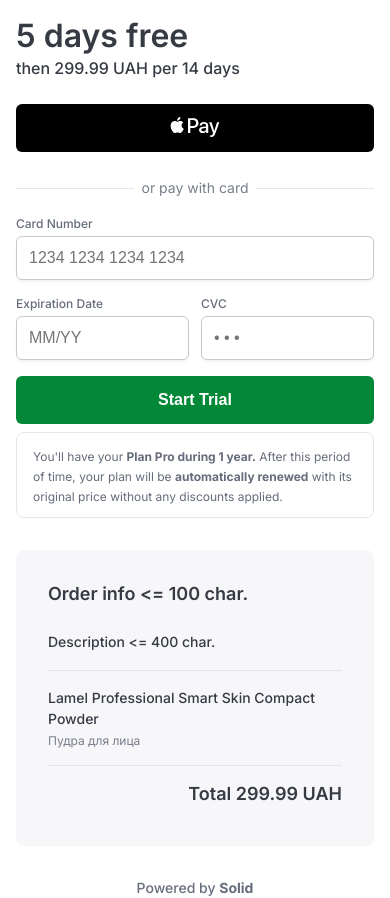
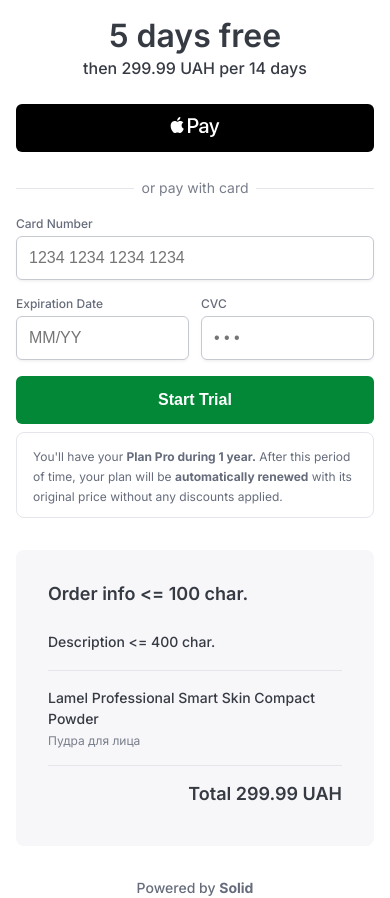
Before and after one commit to LonelyTrouvere/test-task, a React (Vite) app: page / in a window 390 px wide. Built offline with nearby package versions, Linux system fonts and the light colour scheme.

Commit message:
center top text for mobile

```diff
--- a/src/components/payment-area/PaymentArea.css
+++ b/src/components/payment-area/PaymentArea.css
@@ -21,3 +21,9 @@
     flex-direction: column;
     gap: 16px;
 }
+
+@media screen and (max-width: 999px) {
+    .payment-area__order {
+        text-align: center;
+    }
+  }
```
